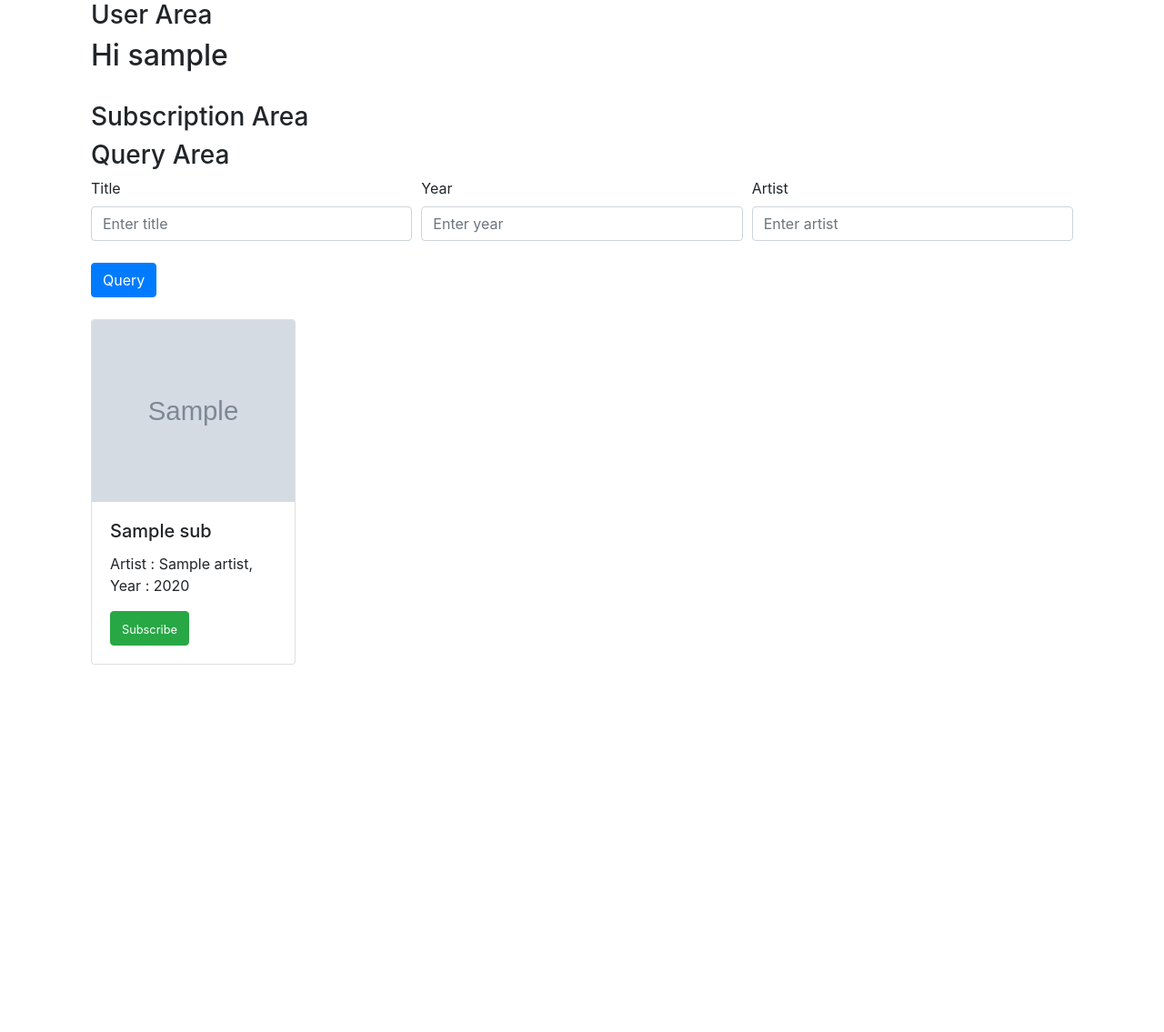
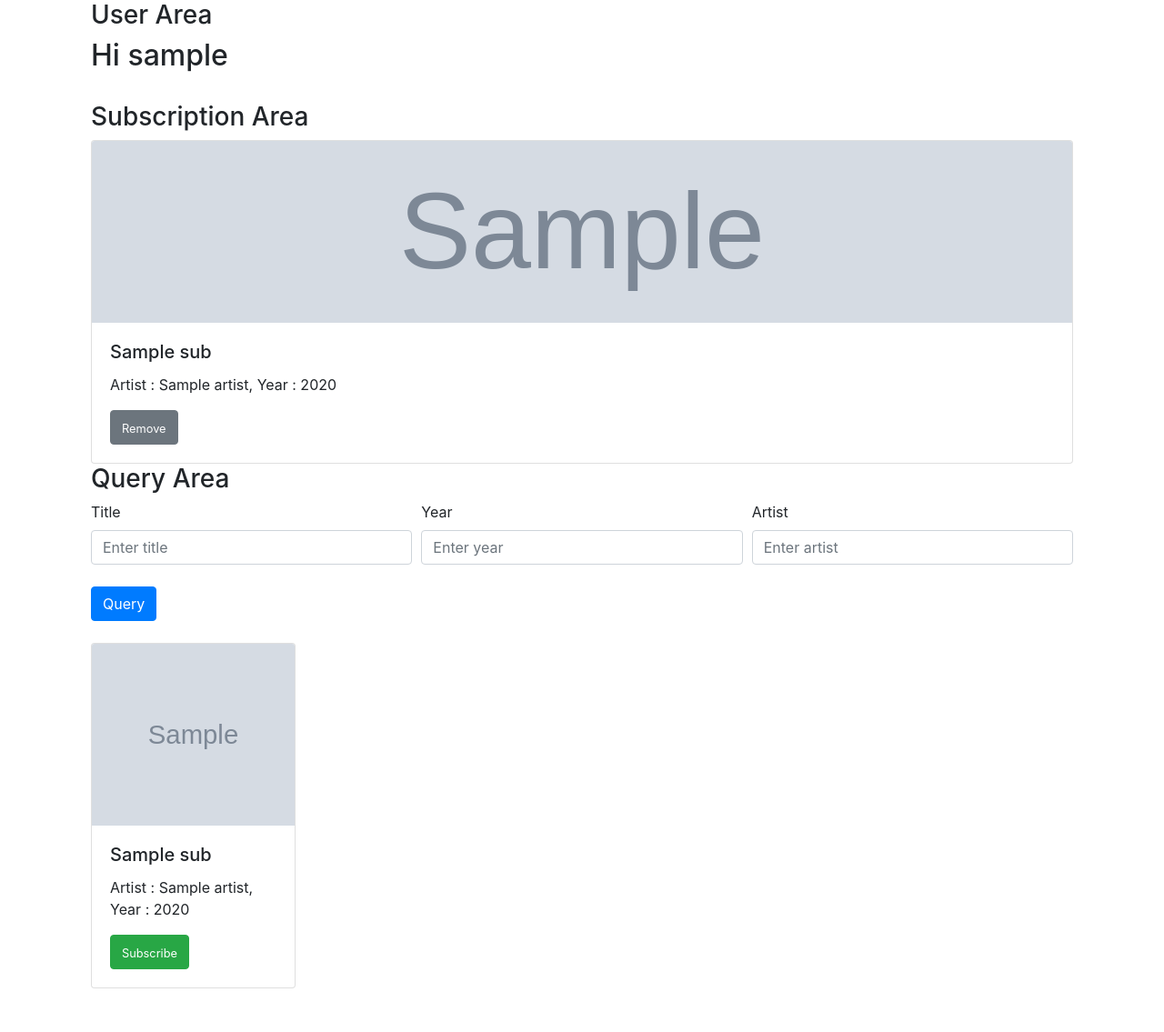
Before and after one commit to abir1997/Music-subscription, a Flask app: template templates/mainpage.html in a window 1280 px wide. Shown: the part 56-1191 px from the top of the page at 91% size. Before the commit the page ends 787 px from the top, so only its background shows below. Run offline with Flask 2, Linux system fonts and the light colour scheme; the template is opened without the code that fills it: most values are stand-ins (such as "Sample title", 1, 10 or a date in 2020); grey boxes marked "Sample" are stand-in pictures; some libraries are stand-ins or nearby versions.

Commit message:
Subscription WIP

```diff
--- a/main.py
+++ b/main.py
@@ -30,12 +30,14 @@ def login():
             logged_in_user = ds.get_login(email)
             resp = make_response(redirect("/mainpage"))
             resp.set_cookie('user_name', logged_in_user['user_name'])
+            resp.set_cookie('email', logged_in_user['email'])
             return resp
         else:
             print("Authorization Unsuccessful.")
             error = "email or password is invalid"
 
     return render_template('login.html', message=error)
+
 
 def valid_login(email, password):
     login = ds.get_login(email)
@@ -55,7 +57,7 @@ def register():
         if email_exists(email):
             error = "The email already exists"
         else:
-            ds.insert_login(email, pwd, user_name)
+            ds.put_login(email, pwd, user_name)
             return make_response(redirect("/login"))
 
     return render_template('register.html', message=error)
@@ -68,18 +70,36 @@ def email_exists(email):
 
 @app.route("/mainpage", methods=['GET', 'POST'])
 def mainpage():
+    subscriptions = ds.get_all_subscriptions(request.cookies.get("email"))
+
     if request.method == 'POST':
         error = None
         # Get filters
-        title = request.form['title']
-        year = request.form['year']
-        artist = request.form['artist']
-        subscriptions = ds.get_music(artist, title, year)
-        if not subscriptions:
+        title = request.form.get('title')
+        year = request.form.get('year')
+        artist = request.form.get('artist')
+
+        subscription_options = ds.get_music(artist, title, year)
+
+        if not subscription_options:
             error = "No result is retrieved. Please query again"
-        return render_template('mainpage.html', username=request.cookies.get("user_name"), subscriptions=subscriptions,
-                               message=error)
+        sub = request.form.get('subscription')
+        if sub:
+            ds.put_subscription(request.cookies.get("email"), sub)
+            return render_template('mainpage.html', username=request.cookies.get("user_name"),
+                                   subscriptions=subscriptions, music_list=subscription_options, message=error)
+        return render_template('mainpage.html', username=request.cookies.get("user_name"),
+                               music_list=subscription_options, message=error)
     return render_template('mainpage.html', username=request.cookies.get("user_name"))
+
+
+
+# @app.route("/put_subscription", methods=['GET', 'POST'])
+# def put_subscription():
+#     if request.method == 'POST':
+#         sub = request.form.get('subscription')
+#         if sub:
+#             ds.put_subscription(request.cookies.get("email"), sub)
 
 
 if __name__ == '__main__':
--- a/templates/mainpage.html
+++ b/templates/mainpage.html
@@ -9,7 +9,23 @@
 <div class="container">
     <h3>Subscription Area</h3>
 
+    <div class="card-deck">
+        {% for sub in subscriptions %}
+        <div class="card">
+            <img class="card-img-top" src="{{ sub['img_url'] }}" alt="Artist image cap" style="height:200px">
+            <div class="card-body">
+                <h5 class="card-title">{{ sub['title'] }}</h5>
+                <p class="card-text">Artist : {{ sub['artist'] }}, Year : {{ sub['year'] }}</p>
+                <form method="POST">
+                    <input name="subscription" type="hidden" value={{ sub }}>
+                    <button type="submit" class="btn btn-secondary"><small>Remove</small></button>
+                </form>
+            </div>
+        </div>
+        {% endfor %}
+    </div>
 </div>
+
 
 <div class="container">
     <h3>Query Area</h3>
@@ -53,11 +69,13 @@
     </form>
 </div>
 <br>
+
+
 <div class="card-deck">
     {% if message %}
     <p>{{ message }}</p>
     {% endif %}
-    {% for sub in subscriptions %}
+    {% for sub in music_list %}
 
     <div class="col-sm-3">
         <div class="card">
@@ -65,7 +83,10 @@
             <div class="card-body">
                 <h5 class="card-title">{{ sub['title'] }}</h5>
                 <p class="card-text">Artist : {{ sub['artist'] }}, Year : {{ sub['year'] }}</p>
-                <button type="submit" class="btn btn-success"><small>Subscribe</small></button>
+                <form method="POST">
+                    <input name="subscription" type="hidden" value={{ sub }}>
+                    <button type="submit" class="btn btn-success"><small>Subscribe</small></button>
+                </form>
             </div>
         </div>
         <br>
```
Also changed, not shown: services/dynamo_service.py (+29 -1 lines).
